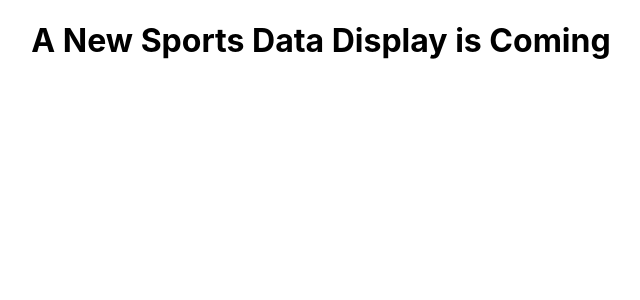
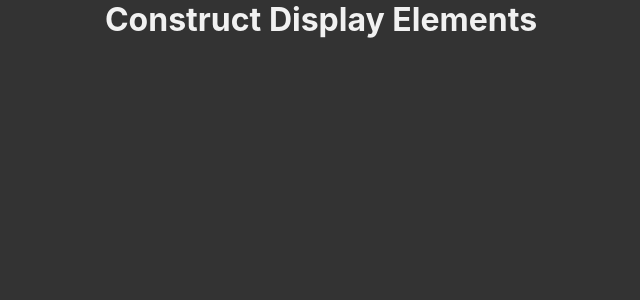
Before and after one commit to Auddity/Sports-Stats-Display, a React (Create React App) app: page /tempWorking in a window 1280 px wide. Shown: the top 300 px of the page, without its empty margins (319-959 px from the left). Built offline with nearby package versions, Linux system fonts and the light colour scheme.

Commit message:
create construction component, css reset

```diff
--- a/package.json
+++ b/package.json
@@ -7,7 +7,9 @@
     "react": "^18.2.0",
     "react-dom": "^18.2.0",
     "react-router-dom": "^6.4.2",
-    "react-scripts": "5.0.1"
+    "react-scripts": "5.0.1",
+    "sass": "^1.55.0",
+    "save-dev": "^0.0.1-security"
   },
   "scripts": {
     "start": "react-scripts start",
--- a/src/App.css
+++ /dev/null
@@ -1,38 +0,0 @@
-.App {
-  text-align: center;
-}
-
-.App-logo {
-  height: 40vmin;
-  pointer-events: none;
-}
-
-@media (prefers-reduced-motion: no-preference) {
-  .App-logo {
-    animation: App-logo-spin infinite 20s linear;
-  }
-}
-
-.App-header {
-  background-color: #282c34;
-  min-height: 100vh;
-  display: flex;
-  flex-direction: column;
-  align-items: center;
-  justify-content: center;
-  font-size: calc(10px + 2vmin);
-  color: white;
-}
-
-.App-link {
-  color: #61dafb;
-}
-
-@keyframes App-logo-spin {
-  from {
-    transform: rotate(0deg);
-  }
-  to {
-    transform: rotate(360deg);
-  }
-}
--- a/src/App.js
+++ b/src/App.js
@@ -1,11 +1,14 @@
-import logo from './logo.svg';
-import './App.css';
+import { Route, Routes } from 'react-router-dom'
+import './App.scss';
+import TempUnderConst from './components/TempUnderConst';
+import TempWorking from './components/TempWorking'
 
 function App() {
   return (
-    <div className="App">
-      <h1>A New Sports Data Display is Coming</h1>
-    </div>
+    <Routes>
+      <Route path="/" element={<TempUnderConst />} />
+      <Route path="tempWorking" element={<TempWorking />} />
+    </Routes>
   );
 }
 
--- /dev/null
+++ b/src/App.scss
@@ -0,0 +1,7 @@
+.Temp {
+  text-align: center;
+
+  h1 {
+    color: blue;
+  }
+}
--- /dev/null
+++ b/src/components/TempUnderConst.js
@@ -0,0 +1,11 @@
+
+function TempUnderConst() {
+  return (
+    <div className="Temp">
+      <h1>A New Sports Data Display is Coming</h1>
+      <p>In Development</p>
+    </div>
+  )
+}
+
+export default TempUnderConst
--- /dev/null
+++ b/src/components/TempWorking.js
@@ -0,0 +1,14 @@
+import '../sass/_TempWorking.scss'
+
+function TempWorking() {
+  return (
+    <main className="Working">
+      <div className="container">
+        <h1>Construct Display Elements</h1>
+
+      </div>
+    </main>
+  )
+}
+
+export default TempWorking
--- a/src/index.css
+++ /dev/null
@@ -1,13 +0,0 @@
-body {
-  margin: 0;
-  font-family: -apple-system, BlinkMacSystemFont, 'Segoe UI', 'Roboto', 'Oxygen',
-    'Ubuntu', 'Cantarell', 'Fira Sans', 'Droid Sans', 'Helvetica Neue',
-    sans-serif;
-  -webkit-font-smoothing: antialiased;
-  -moz-osx-font-smoothing: grayscale;
-}
-
-code {
-  font-family: source-code-pro, Menlo, Monaco, Consolas, 'Courier New',
-    monospace;
-}
--- a/src/index.js
+++ b/src/index.js
@@ -1,11 +1,14 @@
 import React from 'react';
 import ReactDOM from 'react-dom/client';
-import './index.css';
+import { BrowserRouter } from 'react-router-dom'
+import './index.scss';
 import App from './App';
 
 const root = ReactDOM.createRoot(document.getElementById('root'));
 root.render(
   <React.StrictMode>
-    <App />
+    <BrowserRouter>
+      <App />
+    </BrowserRouter>
   </React.StrictMode>
 );
--- /dev/null
+++ b/src/index.scss
@@ -0,0 +1,22 @@
+*, ::before, ::after {
+  box-sizing: border-box;
+  margin: 0;
+  padding: 0;
+}
+
+html {
+  font-size: 62.5%;
+}
+
+body {
+  font-size: 1.6rem;
+  font-family: -apple-system, BlinkMacSystemFont, 'Segoe UI', 'Roboto', 'Oxygen',
+  'Ubuntu', 'Cantarell', 'Fira Sans', 'Droid Sans', 'Helvetica Neue',
+  sans-serif;
+  -webkit-font-smoothing: antialiased;
+  -moz-osx-font-smoothing: grayscale;
+
+  .container {
+    height: 100vh;
+  }
+}
--- /dev/null
+++ b/src/sass/_TempWorking.scss
@@ -0,0 +1,6 @@
+.Working {
+  height: 100%;
+  text-align: center;
+  background-color: #333;
+  color: #f1f1f1;
+}
```
Also changed, not shown: 2 other files (tests, documents, lock files or other folders).
